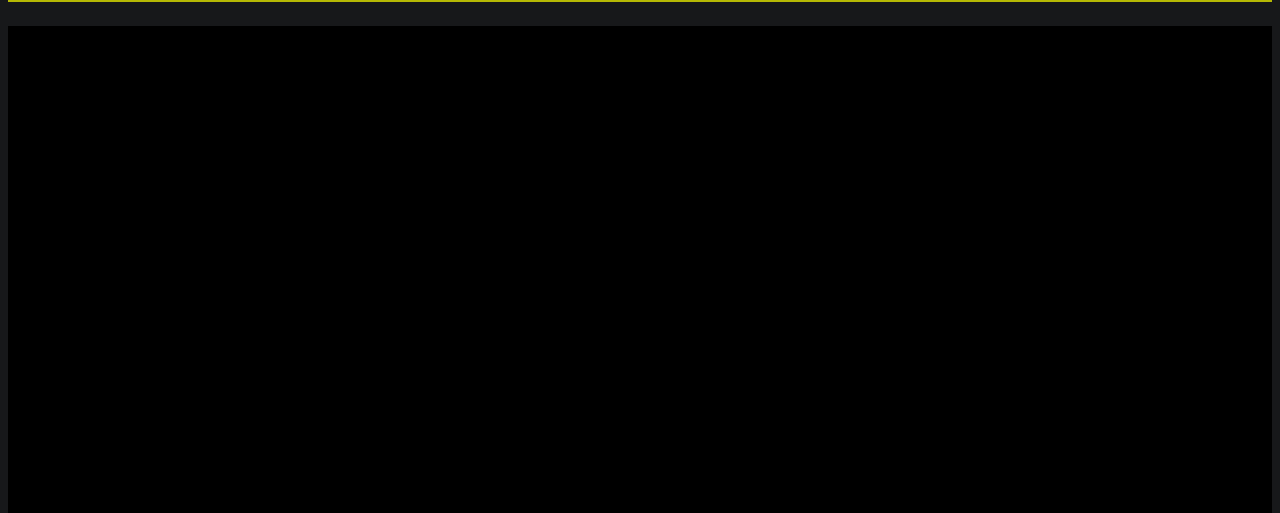
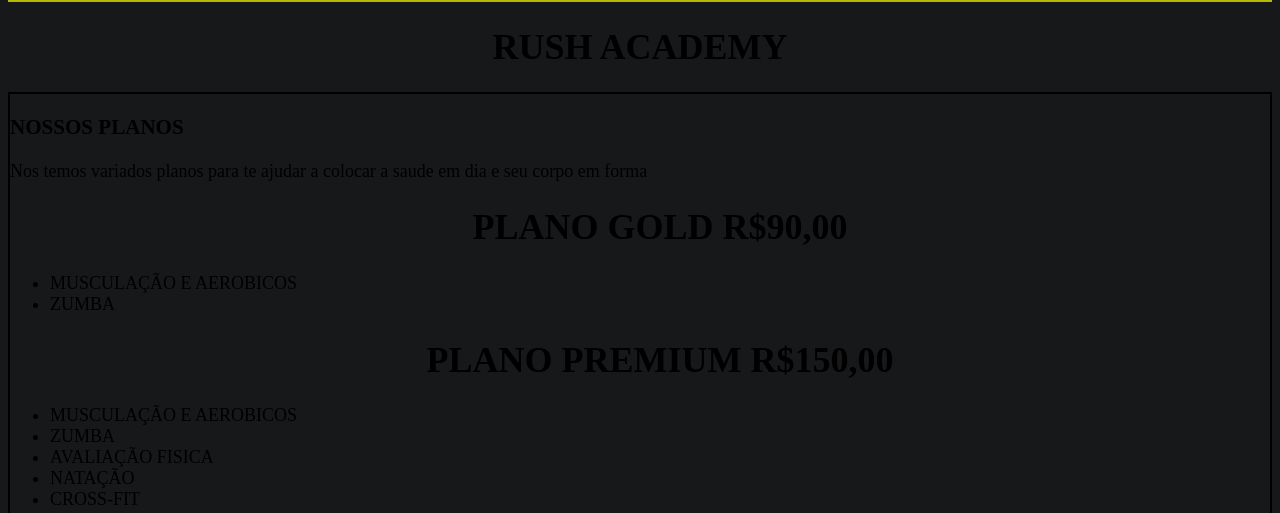
Before and after one commit to EzePaggi/3-trimestre, a plain HTML site: page index.html in a window 1280 px wide. Shown: the part 323-836 px from the top of the page. Drawn offline with Linux system fonts and the light colour scheme; a script that the page names is missing.

Commit message:
aaaaaaaa

```diff
--- a/style.css
+++ b/style.css
@@ -4,6 +4,6 @@ h3 {text-align: justify; color:#000000;}
 img{width: auto ; height: auto ;}
 b {color:rgb(255, 255, 10) (217, 255, 0); font-size: 18px;}
 header, footer {background-color: #d6da00d3; color:ceeffc; text-align: center;font-size: 20px;}
-main {background-color:#000000;}
+main {background-color:#17181A;}
 .PRIMEIROPARAGRAFO {text-align: justify; font-size: 18px; border: black solid 2px;}
 .SEGUNDOPARAGRAFO {text-align: justify; font-size: 18px; border: black solid 2px;}
```
